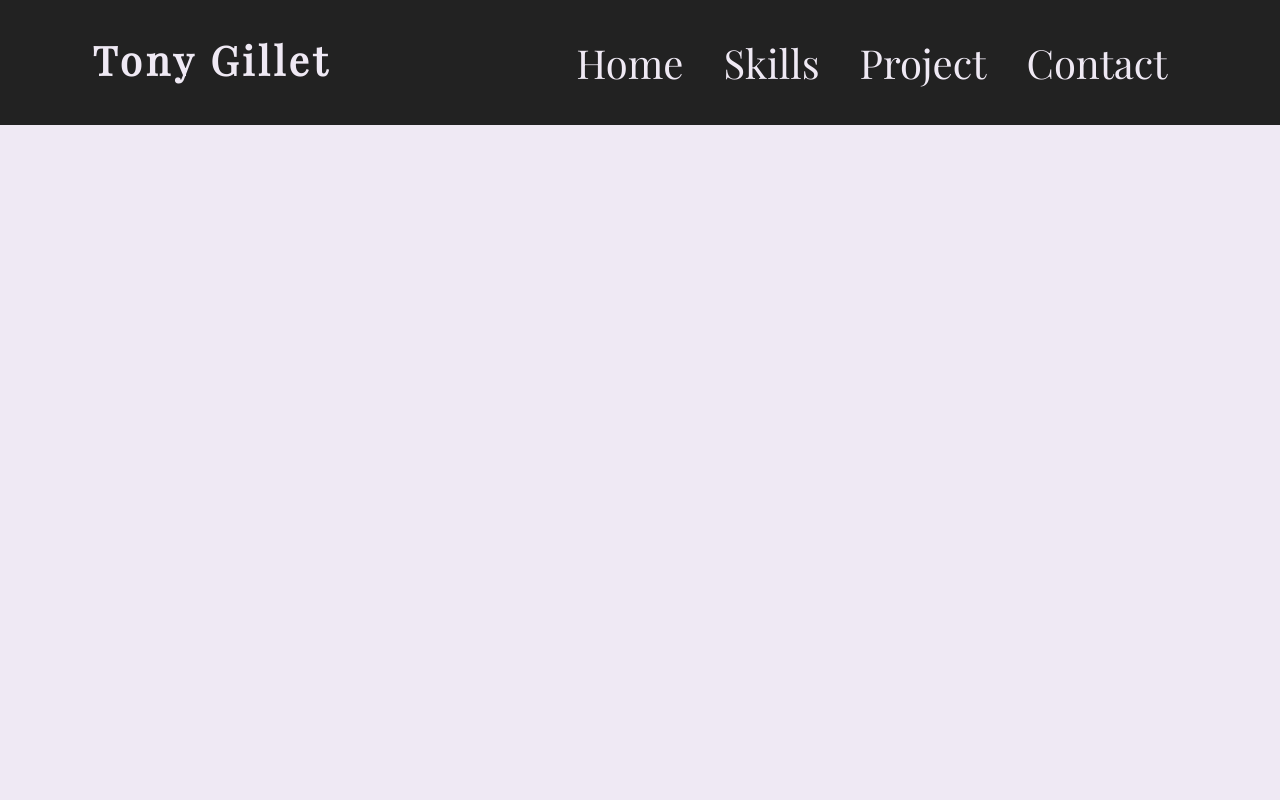
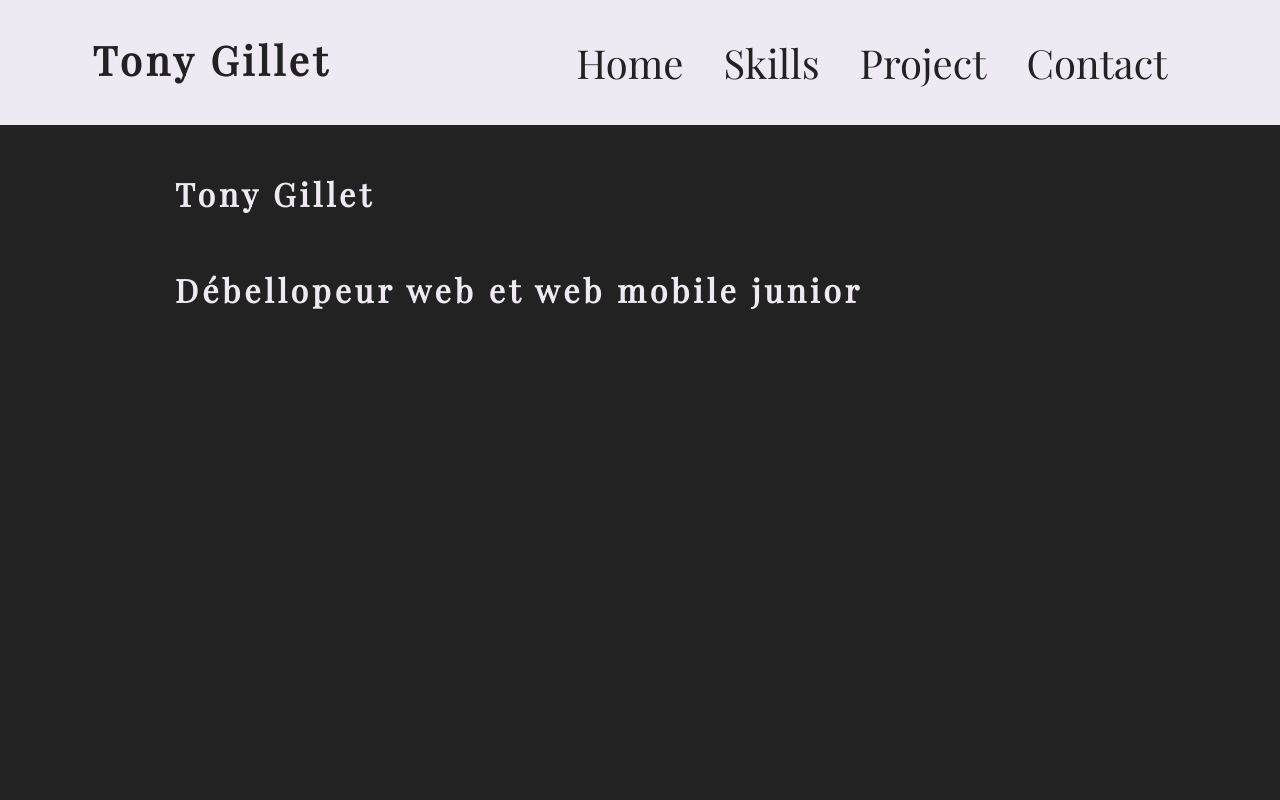
Before and after one commit to Hifi58/Portfolio, a PHP site: page /portfolio.php in a window 1280 px wide. Run offline with PHP 8.4, Linux system fonts and the light colour scheme.

Commit message:
Maj jour 1

```diff
--- a/portfolio.php
+++ b/portfolio.php
@@ -5,7 +5,7 @@
     <meta http-equiv="X-UA-Compatible" content="IE=edge">
     <meta name="viewport" content="width=device-width, initial-scale=1.0">
     <link rel="stylesheet" href="style.css">
-    <title>Document</title>
+    <title>Tony Gillet -- Dev</title>
 </head>
 
 
@@ -13,7 +13,10 @@
     <?php include 'navigateur.php' ?>
 
     <header>
+        <h1 class="titre">Tony Gillet <br/> Débellopeur web et web mobile junior</h1>
 
+        <div class="rond1"></div>
+        <div class="rond2"></div>
     </header>
 </body>
 
--- a/style.css
+++ b/style.css
@@ -1,8 +1,8 @@
 @import url('https://fonts.googleapis.com/css2?family=Playfair+Display&display=swap');
 
 html{
---couleur1: #222222;
---couleur2: #EFE9F4;
+--couleur1: #EFE9F4;
+--couleur2: #222222;
 --couleurhover: #7C90DB;
 --fonttitre: 'Playfair Display', serif;
 --fontsizet: 2.5em;
@@ -15,12 +15,14 @@ body{
     background-color: var(--couleur2);
 }
 
+
+/*navigation*/
+
 nav{
     background-color: var(--couleur1);
     width: 100%;
     display: flex;
     justify-content: space-around;
-    position: fixed;
 }
 
 h1{
@@ -59,3 +61,33 @@ ul{
     display: flex;
     align-items: center;
 }
+
+@media all and (max-width: 909px) {
+    a{
+        display: none;
+    }
+}
+
+/*header*/
+
+.titre{
+    color: var(--couleur1);
+    font-family: var(--fonttitre);
+    line-height: 3;
+    margin-left: 175px;
+    font-size: 2em;
+}
+
+.rond1,
+.rond2{
+    color: var(--couleur1);
+    border-radius: 100%;
+    position: absolute;
+    z-index: 10;
+}
+
+.rond1{
+    color: var(--couleur1);
+    width: 250px;
+    height: 250px;
+}
```
